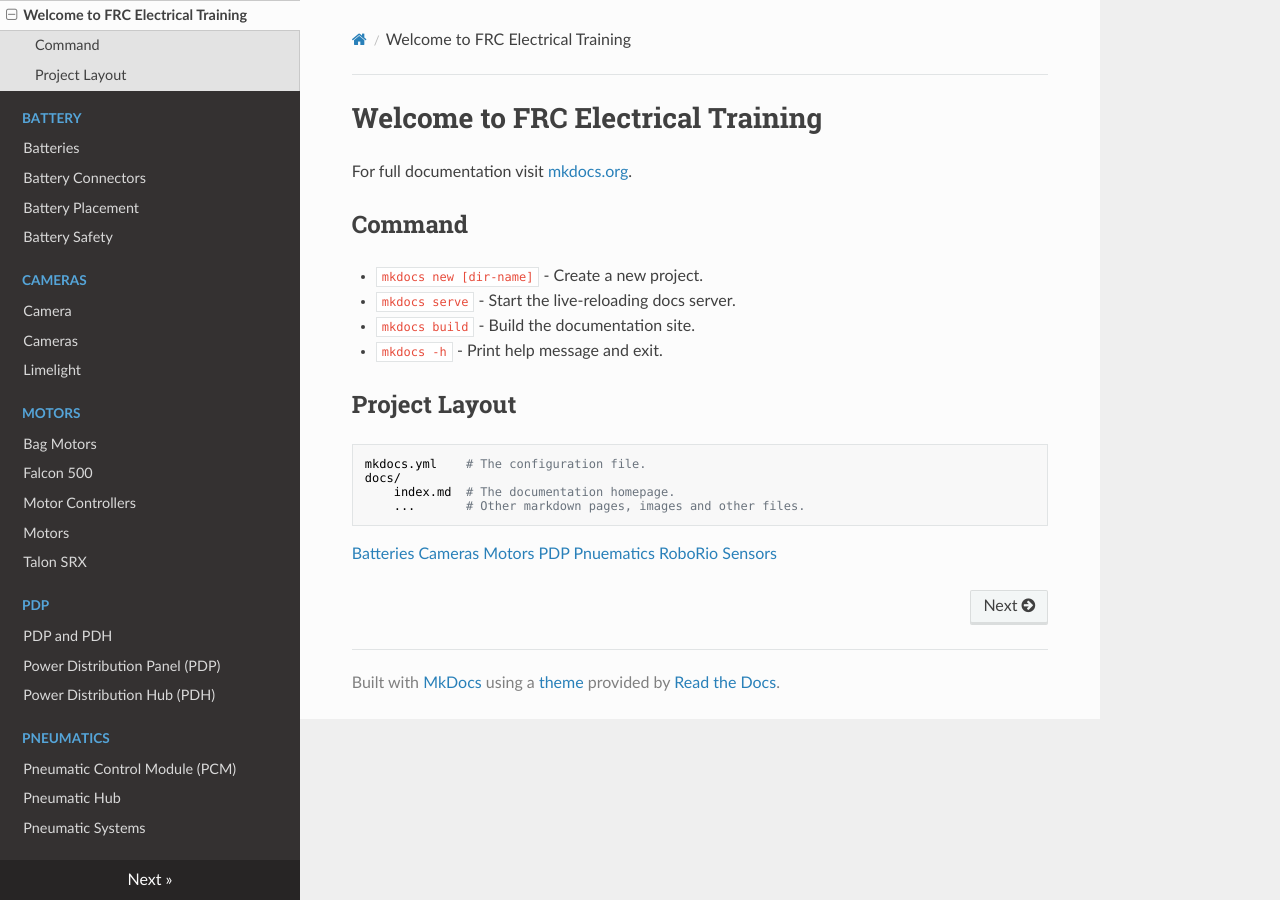
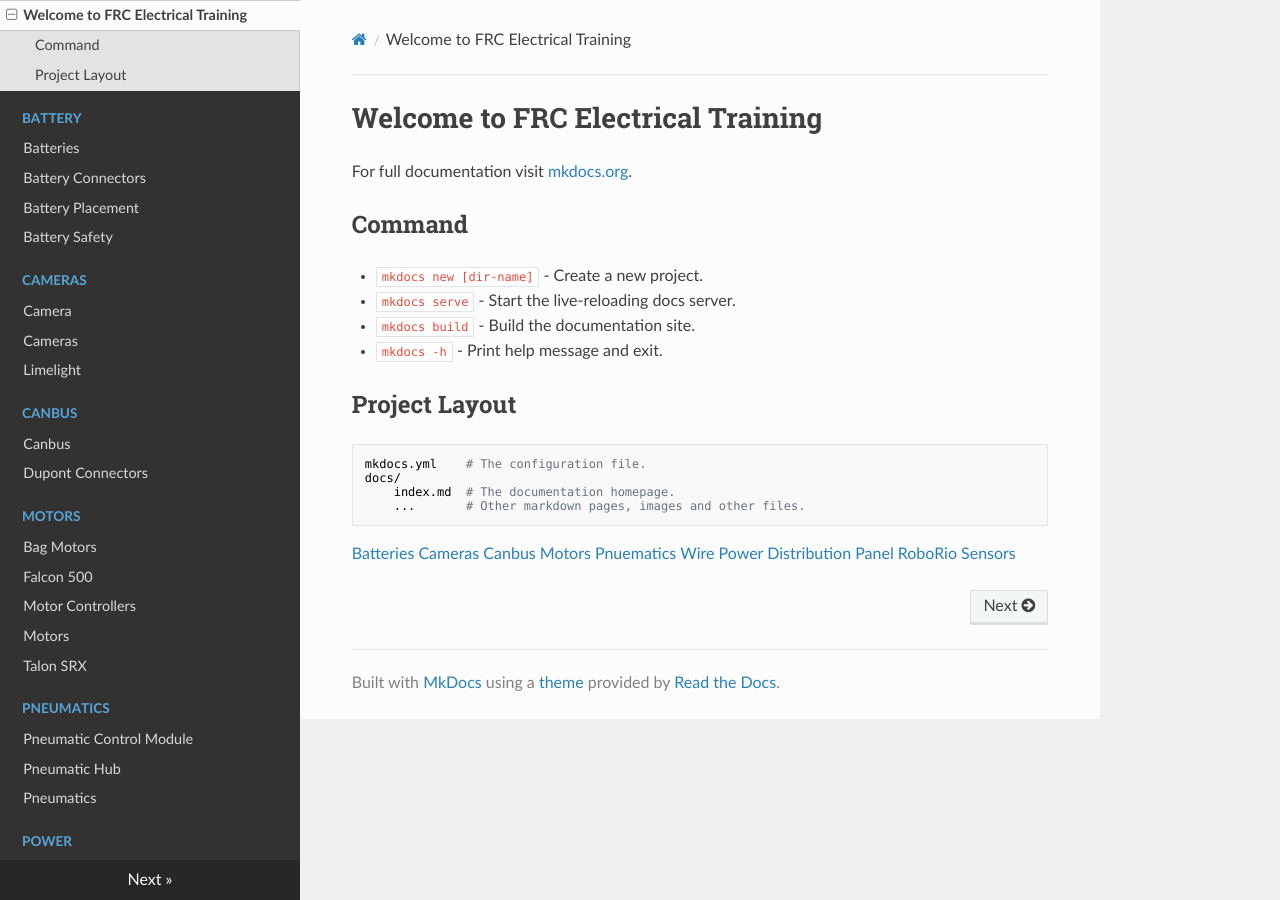
Before and after one commit to FRC-2928/FRC-Electrical-Training, an MkDocs documentation site: the page built from docs/index.md, in a window 1280 px wide. Built offline with MkDocs 1.6.1, drawn with Linux system fonts in a browser that asks for light colours; nearby versions of some CDN libraries.

Commit message:
added connectors

```diff
--- /dev/null
+++ b/docs/Canbus/Dupont Connectors.md
@@ -0,0 +1 @@
+#Dupont Connectors
--- a/docs/PDP/PDP.md
+++ /dev/null
@@ -1 +0,0 @@
-#PDP and PDH
--- /dev/null
+++ b/docs/Power/Anderson Connectors.md
@@ -0,0 +1 @@
+#Anderson Connectors
--- /dev/null
+++ b/docs/Power/Ferrule Connectors.md
@@ -0,0 +1 @@
+#Ferrule Connectors
--- a/docs/index.md
+++ b/docs/index.md
@@ -18,8 +18,10 @@ For full documentation visit [mkdocs.org](https://www.mkdocs.org).
 
 [Batteries](Battery/Batteries.md)
 [Cameras](Cameras/Cameras.md)
+[Canbus](Canbus/Canbus.md)
 [Motors](Motors/Motors.md)
-[PDP](PDP/PDP.md)
 [Pnuematics](Pneumatics/Pneumatics.md)
+[Wire](Power/Wire.md)
+[Power Distribution Panel](Power/Power.md)
 [RoboRio](RoboRio/RoboRio.md)
 [Sensors](Sensors/Sensors.md)
```
Also changed, not shown: docs/Canbus/Canbus.md (added, +1 -0 lines), docs/Power/Power.md (added, +1 -0 lines), docs/Power/Wire.md (added, +1 -0 lines), docs/Power/Power Distribtuion Panel.md (renamed from docs/PDP/Power Distribtuion Panel.md), docs/Power/Power Distribution Hub.md (renamed from docs/PDP/Power Distribution Hub.md).
